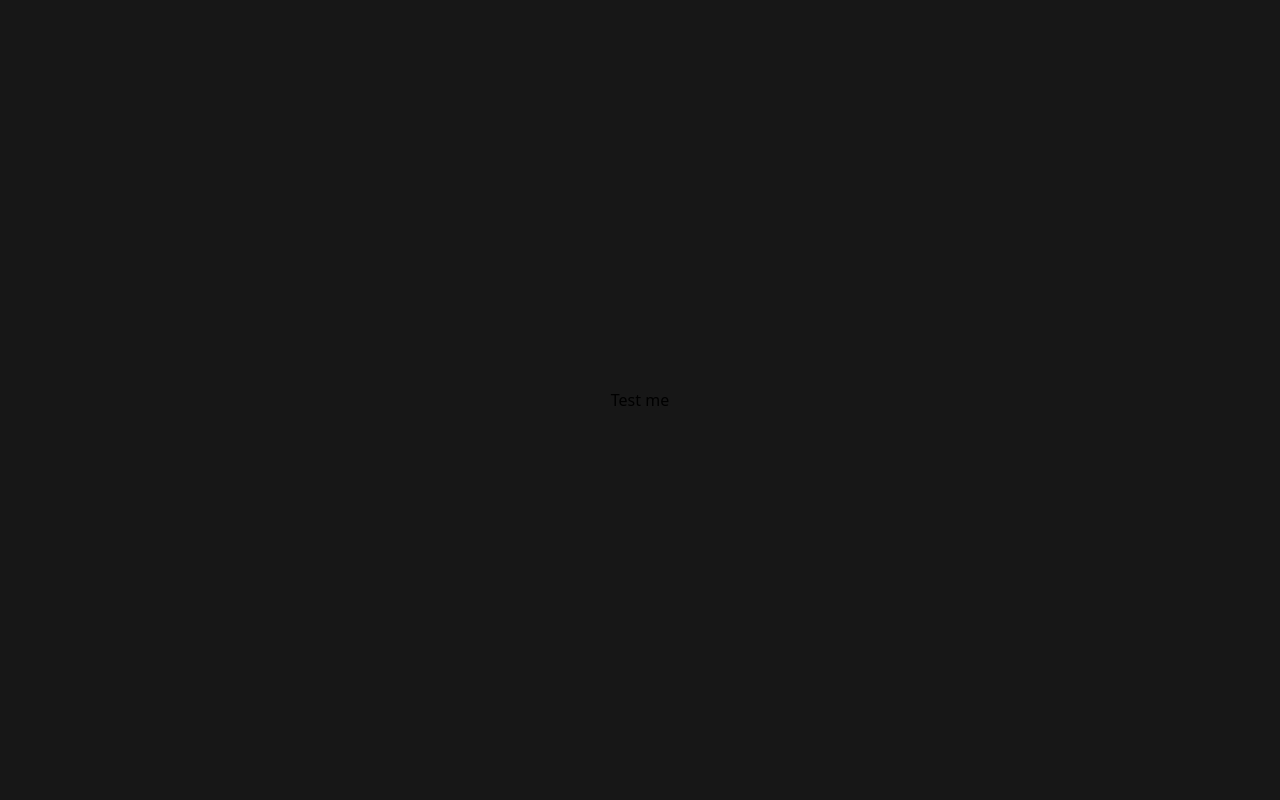
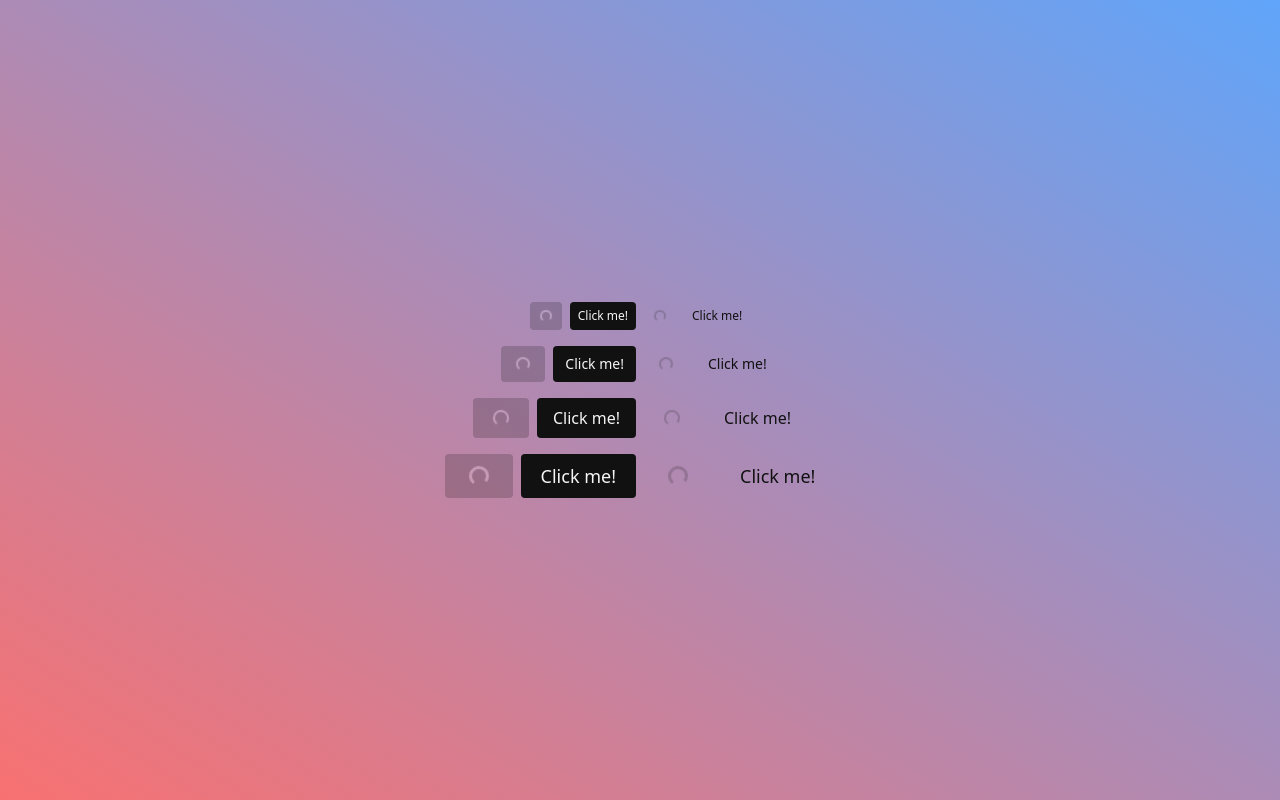
Before and after one commit to r-4bb1t/rabbit-ui, a React (Vite) app: page / in a window 1280 px wide. Built offline with nearby package versions, Linux system fonts and the light colour scheme; a web font is replaced by a local one.

Commit message:
component: add button

```diff
--- a/package.json
+++ b/package.json
@@ -11,6 +11,7 @@
     "preview": "vite preview"
   },
   "dependencies": {
+    "classcat": "^5.0.5",
     "react": "^18.2.0",
     "react-dom": "^18.2.0"
   },
--- a/src/App.tsx
+++ b/src/App.tsx
@@ -1,7 +1,40 @@
+import Button from "./components/Button";
+
 export default function App() {
   return (
-    <main className="w-full h-full flex flex-col items-center justify-center p-8">
-      <button>Test me</button>
+    <main className="w-full h-full flex flex-col items-center justify-center p-8 bg-gradient-to-tr from-red-400 to-blue-400 gap-4">
+      {["xs", "sm", "md", "lg"].map((size) => (
+        <div className="flex items-center gap-2" key={size}>
+          <Button
+            onClick={() => alert("Hello, world!")}
+            size={size as "xs" | "sm" | "md" | "lg"}
+            loading
+          >
+            Click me!
+          </Button>
+          <Button
+            onClick={() => alert("Hello, world!")}
+            size={size as "xs" | "sm" | "md" | "lg"}
+          >
+            Click me!
+          </Button>
+          <Button
+            onClick={() => alert("Hello, world!")}
+            size={size as "xs" | "sm" | "md" | "lg"}
+            loading
+            ghost
+          >
+            Click me!
+          </Button>
+          <Button
+            onClick={() => alert("Hello, world!")}
+            size={size as "xs" | "sm" | "md" | "lg"}
+            ghost
+          >
+            Click me!
+          </Button>
+        </div>
+      ))}
     </main>
   );
 }
--- /dev/null
+++ b/src/components/Button.tsx
@@ -0,0 +1,37 @@
+import Spinner from "./Spinner";
+import cc from "classcat";
+
+export interface ButtonProps
+  extends React.ButtonHTMLAttributes<HTMLButtonElement> {
+  loading?: boolean;
+  size?: "xs" | "sm" | "md" | "lg";
+  ghost?: boolean;
+  children: React.ReactNode;
+}
+
+export default function Button({
+  loading = false,
+  size = "md",
+  ghost = false,
+  children,
+  ...props
+}: ButtonProps) {
+  return (
+    <button
+      className={cc([
+        ghost
+          ? "bg-transparent hover:bg-primary-background/10 text-primary-background disabled:bg-transparent"
+          : "bg-primary-background hover:bg-primary-darker text-primary-text disabled:bg-primary-background",
+        "rounded flex items-center transition-colors disabled:opacity-20",
+        size === "xs" && "text-xs px-2 py-1.5",
+        size === "sm" && "text-sm px-3 py-2",
+        size === "md" && "text-base px-4 py-2",
+        size === "lg" && "text-lg px-5 py-2",
+      ])}
+      disabled={loading}
+      {...props}
+    >
+      {loading ? <Spinner size={size} /> : children}
+    </button>
+  );
+}
--- /dev/null
+++ b/src/components/Spinner.tsx
@@ -0,0 +1,29 @@
+import cc from "classcat";
+
+interface SpinnerProps {
+  size?: "xs" | "sm" | "md" | "lg";
+}
+
+export default function Spinner({ size = "md" }: SpinnerProps) {
+  return (
+    <div
+      className={cc([
+        "flex items-center justify-center",
+        size === "xs" && "w-4 h-4",
+        size === "sm" && "w-5 h-5",
+        size === "md" && "w-6 h-6",
+        size === "lg" && "w-7 h-7",
+      ])}
+    >
+      <div
+        className={cc([
+          "border-current rounded-full animate-spin border-2 border-t-transparent",
+          size === "xs" && "w-3 h-3",
+          size === "sm" && "w-3.5 h-3.5",
+          size === "md" && "w-4 h-4",
+          size === "lg" && "w-5 h-5 border-[3px]",
+        ])}
+      ></div>
+    </div>
+  );
+}
--- a/tailwind.config.ts
+++ b/tailwind.config.ts
@@ -6,13 +6,21 @@ const config: Config = {
   darkMode: "class",
   theme: {
     extend: {
+      colors: {
+        primary: {
+          background: "#111111",
+          darker: "#0d0d0d",
+          text: "#f5f5f5",
+          disabled: "#b4b4b4",
+        },
+      },
       minHeight: {
         // @ts-expect-error this can be an array
         screen: ["100vh", "100dvh"],
       },
       height: {
         // @ts-expect-error this can be an array
-        screen: ["100vh", "100dvh"]
+        screen: ["100vh", "100dvh"],
       },
       fontFamily: {
         sans: [
```
Also changed, not shown: 1 other file (tests, documents, lock files or other folders).
